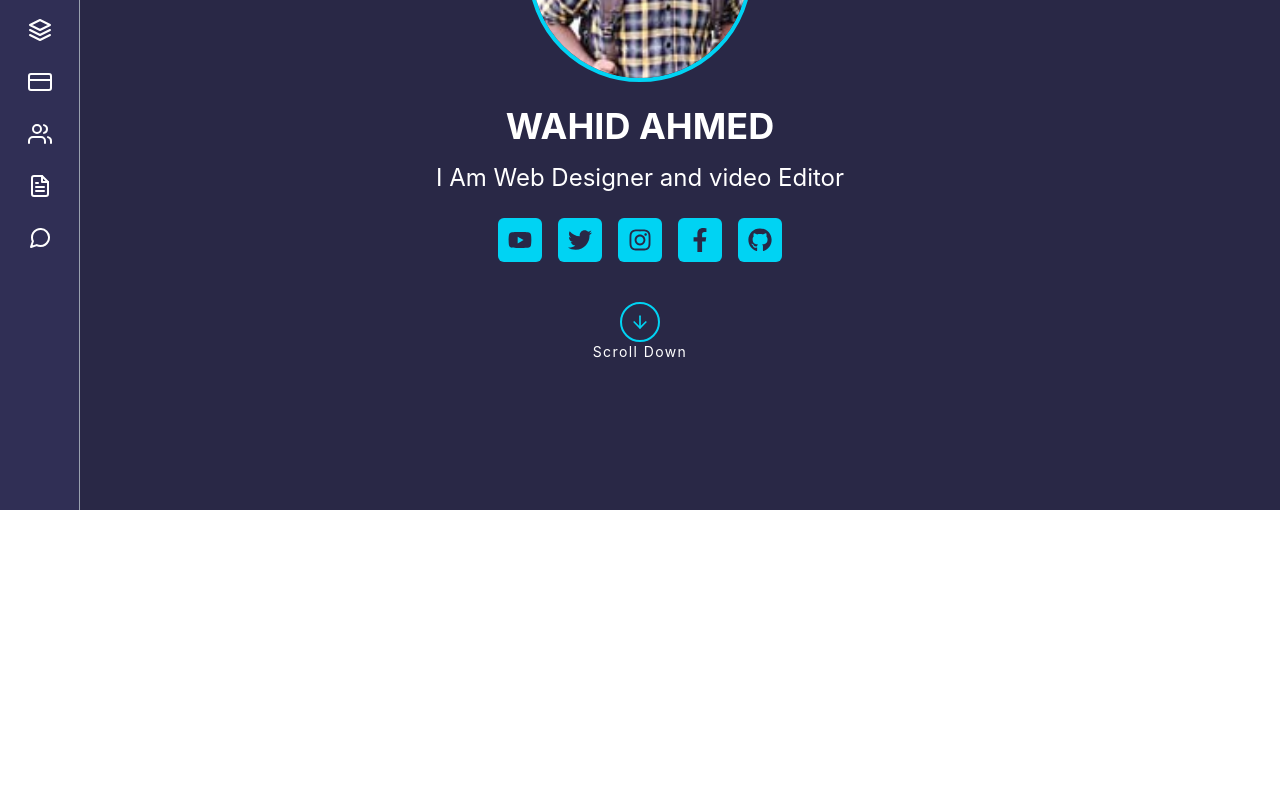
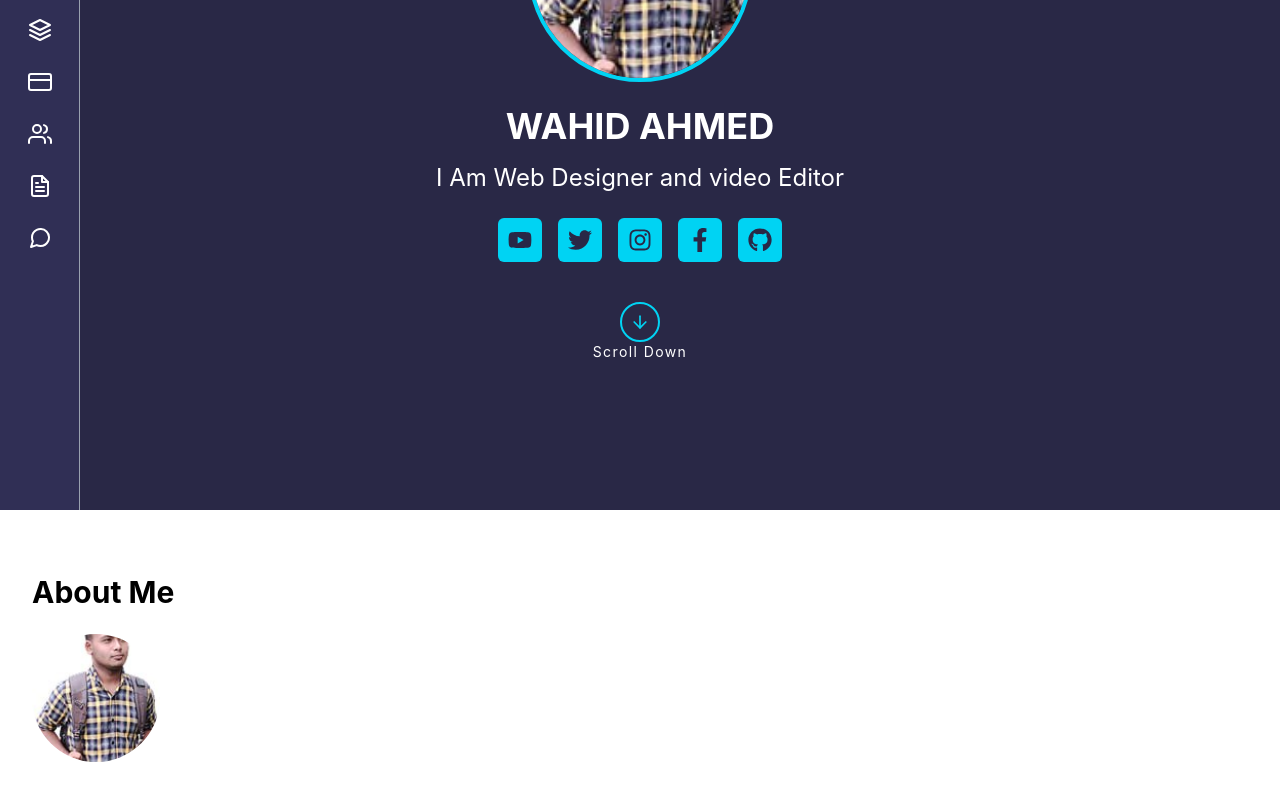
Before and after one commit to ahebabshamilbaryaw-tech/myTravelinprogramming, a React (Vite) app in the folder Wahid-protofolio/: page / in a window 1280 px wide. Shown: the part 290-1090 px from the top of the page. Before the commit the page ends 800 px from the top, so only its background shows below. Built offline with nearby package versions, Linux system fonts and the light colour scheme.

Commit message:
feat: add about me section

```diff
--- a/Wahid-protofolio/src/App.jsx
+++ b/Wahid-protofolio/src/App.jsx
@@ -1,11 +1,13 @@
 import SideBar from "./Component/SideBar";
 import Hero from "./Component/Hero";
+import About from "./Component/About"
 
 function App() {
   return (
     <div>
       <SideBar />
       <Hero />
+      <About />
     </div>
   )
 }
--- /dev/null
+++ b/Wahid-protofolio/src/Component/About.jsx
@@ -0,0 +1,16 @@
+import profile from '../assets/images/Wahid-profile.jpg'
+function About(){
+    return(
+        <section className="px-8 py-10">
+            <div className="mt-6">
+                <h2 className="text-3xl font-bold">About Me</h2>
+                <div className="mt-6 flex items-center gap-8">
+                    <img src={profile} alt="" className="h-32 w-32 rounded-full object-cover"/>
+                </div>
+
+    </div>
+        </section>
+
+    )
+}
+export default About
```
